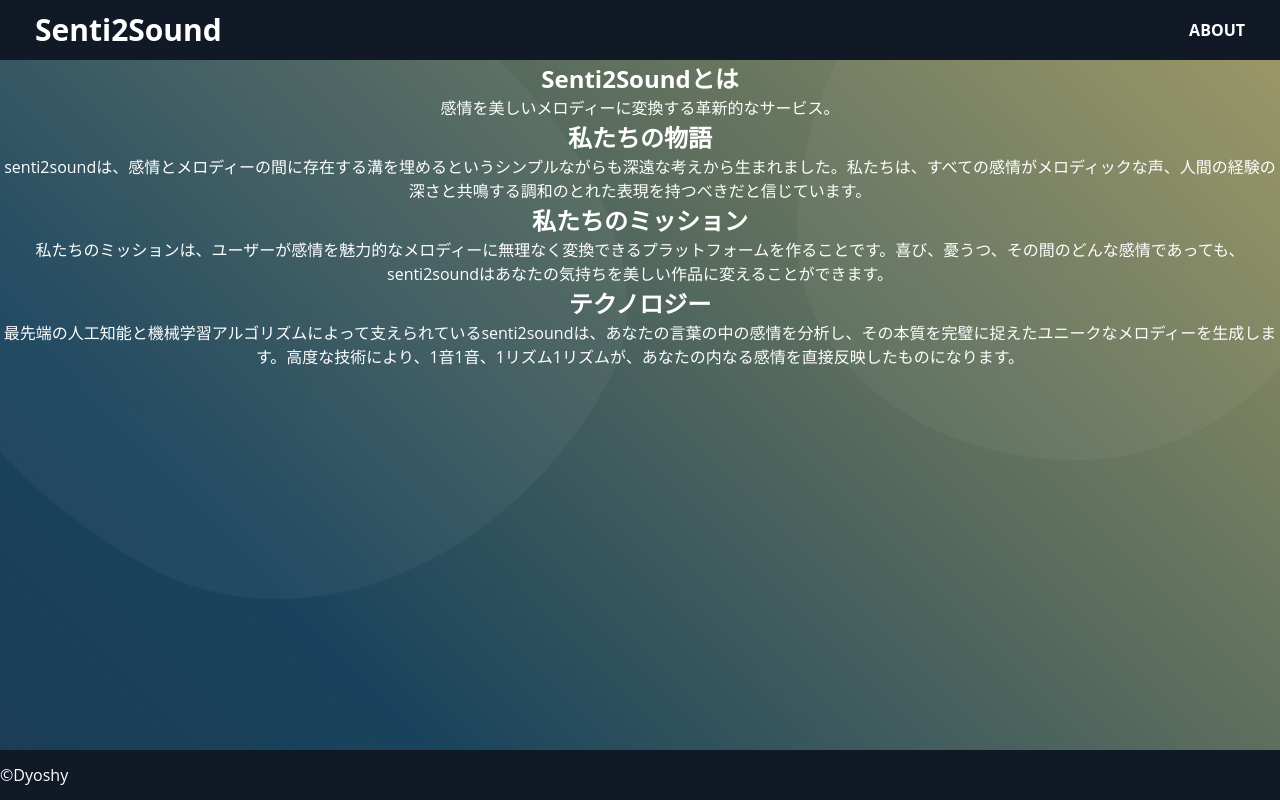
After one commit to dyoshyy/Senti2Sound, a Flask app: page /about in a window 1280 px wide; the page is wider, and only the part inside the window is pictured. The commit adds this page. Run offline with Flask 3, Linux system fonts and the light colour scheme.

Commit message:
feat: aboutページの追加

```diff
--- a/src/static/css/style.css
+++ b/src/static/css/style.css
@@ -570,3 +570,24 @@ progress {
   height: 40px;
   margin-top: -40px;
 }
+
+nav ul li a {
+  position: relative;
+  transition: all 0.3s ease;
+}
+
+nav ul li a::before {
+  content: '';
+  position: absolute;
+  bottom: 0;
+  left: 0;
+  width: 100%;
+  height: 2px;
+  background-color: transparent;
+  transition: all 0.3s ease;
+}
+
+nav ul li a:hover::before {
+  background-color: #333;
+  transform: scaleX(1);
+}
--- /dev/null
+++ b/src/templates/about.html
@@ -0,0 +1,20 @@
+{% extends "layout.html" %}
+{% block content %}
+<main>
+  <section class="hero">
+      <h1>Senti2Soundとは</h1>
+      <p>感情を美しいメロディーに変換する革新的なサービス。</p>
+  </section>
+
+  <section class="content">
+      <h2>私たちの物語</h2>
+      <p>senti2soundは、感情とメロディーの間に存在する溝を埋めるというシンプルながらも深遠な考えから生まれました。私たちは、すべての感情がメロディックな声、人間の経験の深さと共鳴する調和のとれた表現を持つべきだと信じています。</p>
+
+      <h2>私たちのミッション</h2>
+      <p>私たちのミッションは、ユーザーが感情を魅力的なメロディーに無理なく変換できるプラットフォームを作ることです。喜び、憂うつ、その間のどんな感情であっても、senti2soundはあなたの気持ちを美しい作品に変えることができます。</p>
+
+      <h2>テクノロジー</h2>
+      <p>最先端の人工知能と機械学習アルゴリズムによって支えられているsenti2soundは、あなたの言葉の中の感情を分析し、その本質を完璧に捉えたユニークなメロディーを生成します。高度な技術により、1音1音、1リズム1リズムが、あなたの内なる感情を直接反映したものになります。</p>
+  </section>
+</main>
+{% endblock %}
--- a/src/templates/layout.html
+++ b/src/templates/layout.html
@@ -15,7 +15,7 @@
 
         <nav class="menu">
             <ul>
-                <li><a href="">ABOUT</a></li>
+                <li><a href="/about">ABOUT</a></li>
             </ul>
         </nav>
     </header>
```
